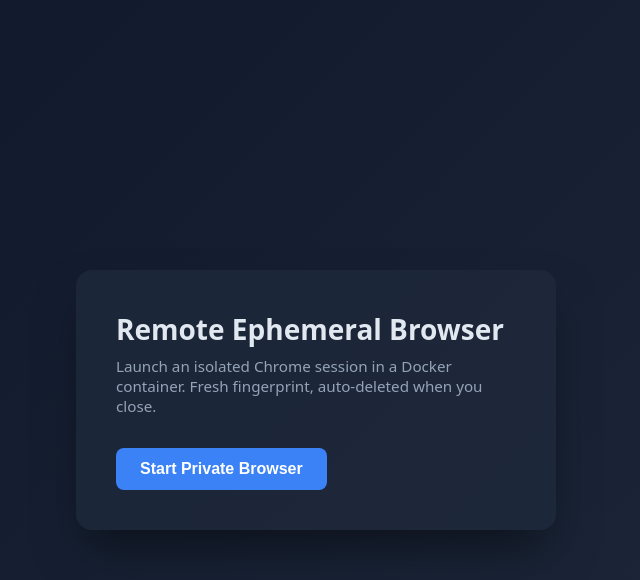
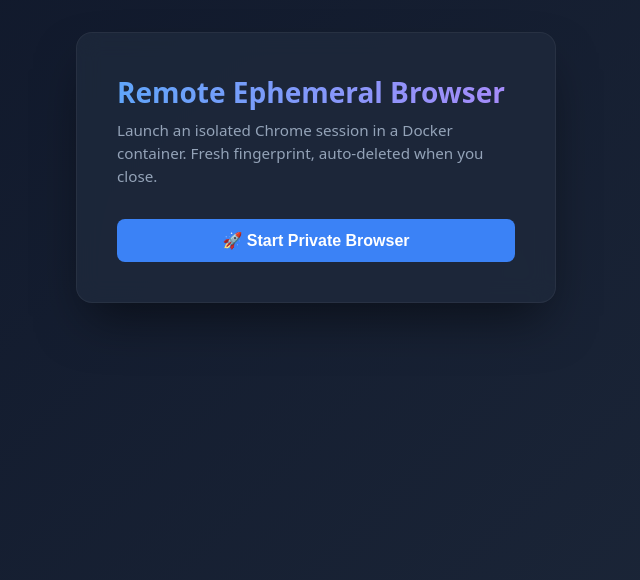
Before and after one commit to Ayushman88/docker_browser, a React (Vite) app in the folder frontend/: page / in a window 1280 px wide. Shown: the top 580 px of the page, without its empty margins (324-964 px from the left). Built offline with nearby package versions, Linux system fonts and the light colour scheme; no server answers.

Commit message:
Refactor App component and improve error handling

```diff
--- a/frontend/src/App.jsx
+++ b/frontend/src/App.jsx
@@ -1,8 +1,5 @@
-// Import useState hook from React
-// useState is used to manage component state
 import { useState } from "react";
 
-// Get backend API URL from environment variable (Vite)
 const API_URL = import.meta.env.VITE_API_URL || "http://localhost:3001";
 
 export default function App() {
@@ -11,7 +8,6 @@
   const [loading, setLoading] = useState(false);
   const [error, setError] = useState(null);
 
-  // Function to start a new browser session
   async function startSession() {
     setLoading(true);
     setError(null);
@@ -28,16 +24,16 @@
 
       setSessionId(data.sessionId);
       setNovncUrl(data.novncUrl);
+
+      // Attempt to open immediately; some browsers might block this if not triggered strictly by a user event
       window.open(data.novncUrl, "_blank", "noopener,noreferrer");
     } catch (err) {
-      setError(err.message);
+      setError(err.message || "An unexpected error occurred.");
     } finally {
       setLoading(false);
     }
   }
 
-
-  // Function to end the current browser session
   async function endSession() {
     if (!sessionId) return;
     setLoading(true);
@@ -55,133 +51,59 @@
       setSessionId(null);
       setNovncUrl(null);
     } catch (err) {
-      setError(err.message);
+      setError(err.message || "Failed to terminate the session.");
     } finally {
       setLoading(false);
     }
   }
 
   return (
-    <div
-      style={{
-        minHeight: "100vh",
-        display: "flex",
-        flexDirection: "column",
-        alignItems: "center",
-        justifyContent: "center",
-        padding: "2rem",
-      }}
-    >
-      <div
-        style={{
-          maxWidth: "480px",
-          width: "100%",
-          background: "rgba(30, 41, 59, 0.8)",
-          borderRadius: "16px",
-          padding: "2.5rem",
-          boxShadow: "0 25px 50px -12px rgba(0, 0, 0, 0.5)",
-        }}
-      >
-        <h1
-          style={{
-            margin: "0 0 0.5rem",
-            fontSize: "1.75rem",
-            fontWeight: 700,
-          }}
-        >
-          Remote Ephemeral Browser
-        </h1>
-        <p
-          style={{
-            margin: "0 0 2rem",
-            color: "#94a3b8",
-            fontSize: "0.95rem",
-          }}
-        >
+    <div className="app-container">
+      <div className="card">
+        <h1 className="title">Remote Ephemeral Browser</h1>
+        <p className="subtitle">
           Launch an isolated Chrome session in a Docker container. Fresh
           fingerprint, auto-deleted when you close.
         </p>
 
         {error && (
-          <div
-            style={{
-              padding: "0.75rem 1rem",
-              background: "rgba(239, 68, 68, 0.2)",
-              borderRadius: "8px",
-              color: "#fca5a5",
-              marginBottom: "1.5rem",
-              fontSize: "0.9rem",
-            }}
-          >
-            {error}
+          <div className="error-box">
+            <span>⚠️</span> {error}
           </div>
         )}
 
-        <div style={{ display: "flex", gap: "0.75rem", flexWrap: "wrap" }}>
+        <div className="button-group">
           {!sessionId ? (
             <button
               onClick={startSession}
               disabled={loading}
-              style={{
-                padding: "0.75rem 1.5rem",
-                fontSize: "1rem",
-                fontWeight: 600,
-                background: loading ? "#475569" : "#3b82f6",
-                color: "white",
-                border: "none",
-                borderRadius: "8px",
-                cursor: loading ? "not-allowed" : "pointer",
-              }}
+              className="btn btn-primary"
             >
-              {loading ? "Starting..." : "Start Private Browser"}
+              {loading ? "Starting..." : "🚀 Start Private Browser"}
             </button>
           ) : (
             <>
               <button
-                onClick={() => window.open(novncUrl, "_blank")}
-                style={{
-                  padding: "0.75rem 1.5rem",
-                  fontSize: "1rem",
-                  fontWeight: 600,
-                  background: "#22c55e",
-                  color: "white",
-                  border: "none",
-                  borderRadius: "8px",
-                  cursor: "pointer",
-                }}
+                onClick={() => window.open(novncUrl, "_blank", "noopener,noreferrer")}
+                className="btn btn-success"
               >
-                Open Browser Tab
+                🌐 Open Browser Tab
               </button>
               <button
                 onClick={endSession}
                 disabled={loading}
-                style={{
-                  padding: "0.75rem 1.5rem",
-                  fontSize: "1rem",
-                  fontWeight: 600,
-                  background: loading ? "#475569" : "#ef4444",
-                  color: "white",
-                  border: "none",
-                  borderRadius: "8px",
-                  cursor: loading ? "not-allowed" : "pointer",
-                }}
+                className="btn btn-danger"
               >
-                {loading ? "Ending..." : "End Session"}
+                {loading ? "Ending..." : "⏹ End Session"}
               </button>
             </>
           )}
         </div>
 
         {sessionId && (
-          <p
-            style={{
-              marginTop: "1.5rem",
-              fontSize: "0.85rem",
-              color: "#64748b",
-            }}
-          >
-            Session ID: <code style={{ background: "#334155", padding: "0.2rem 0.5rem", borderRadius: "4px" }}>{sessionId}</code>
-          </p>
+          <div className="session-info">
+            Session ID: <code className="code-snippet">{sessionId}</code>
+          </div>
         )}
       </div>
     </div>
```
